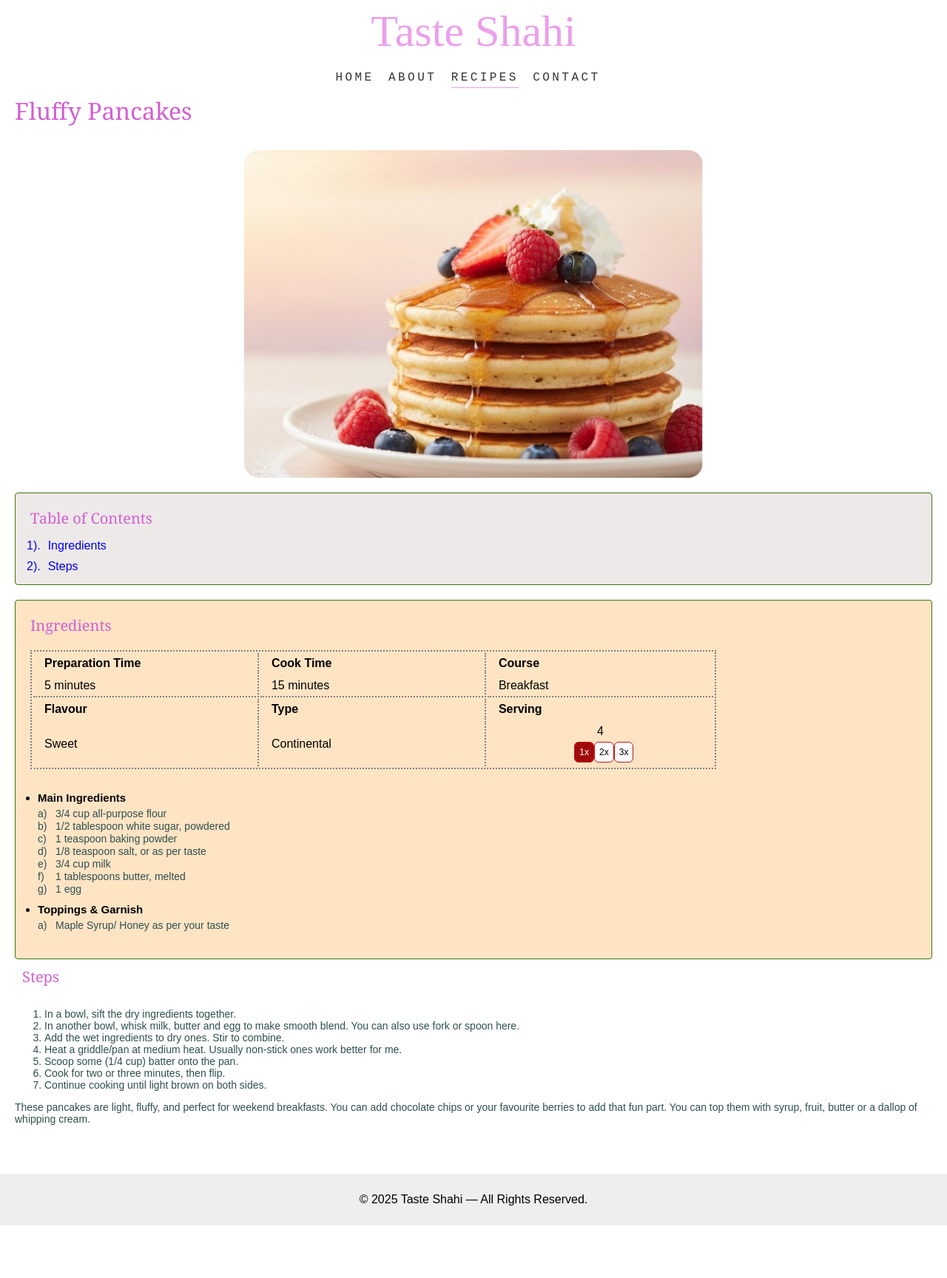
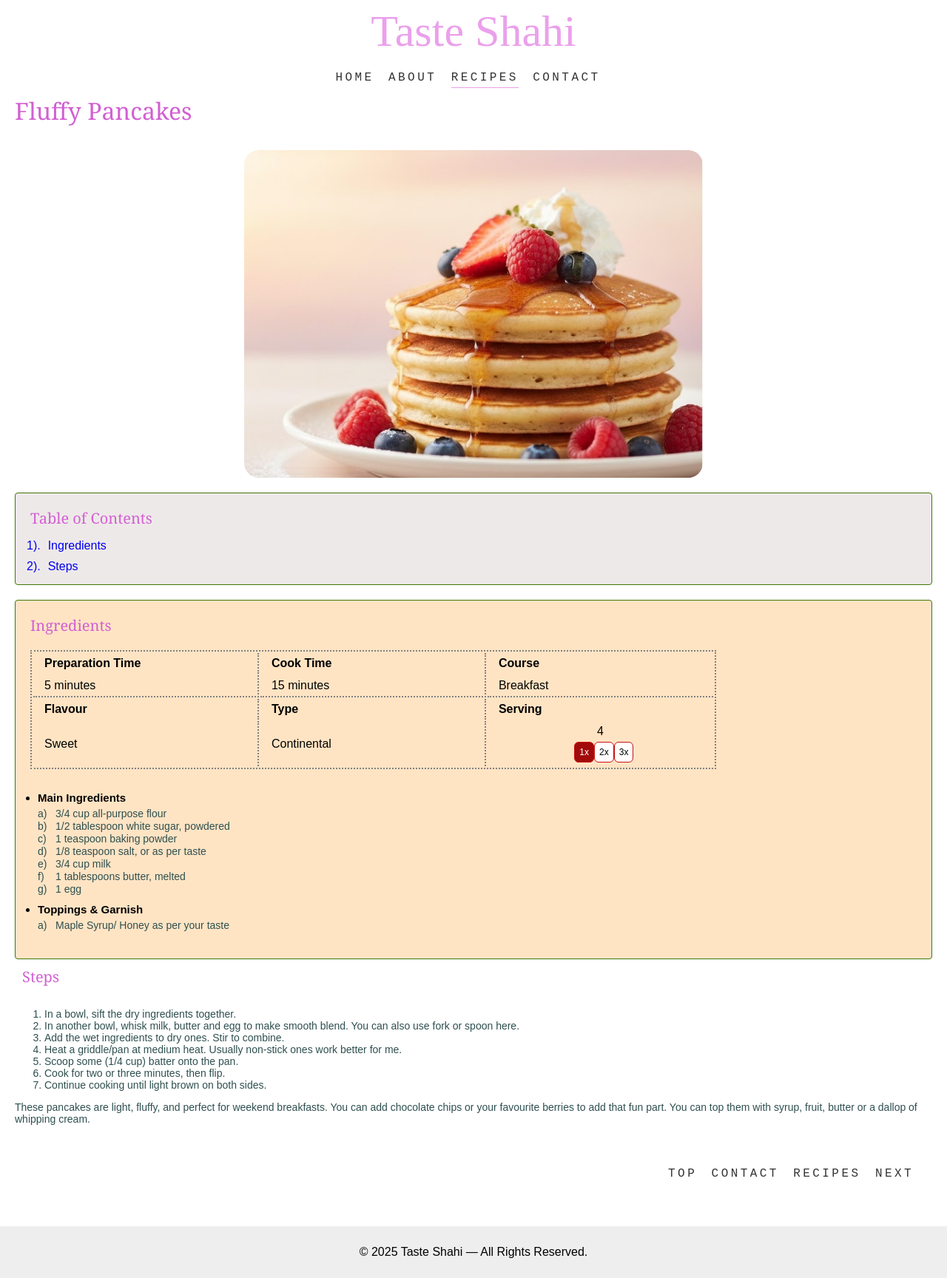
Before and after one commit to swad-rajsi/swad-rajsi.github.io, a Jekyll site: the page built from _recipes/pancakes.md, in a window 1280 px wide. Shown: the whole page at 74% size. Built offline with Jekyll 4.4.1, drawn with Linux system fonts in a browser that asks for light colours; before the commit the page ends 1657 px from its top, so only the background shows below that.

Commit message:
bottom menu

```diff
--- a/_layouts/recipe.html
+++ b/_layouts/recipe.html
@@ -37,7 +37,7 @@ document.addEventListener('click', function(e) {
 
   <main class="recipe">
 
-    <div class="swad-rajsi-centre-display"
+    <div id="top" class="swad-rajsi-centre-display"
       style="margin-top:-0.5em;margin-bottom:1em;color: #d25fd2ff;font-size:2em;font-family:Georgia;justify-content:left !important;">
       {{page.title}}</div>
     <div style="display: flex;justify-content: center;align-items: center;">
@@ -143,6 +143,19 @@ document.addEventListener('click', function(e) {
 
     <div class="swad-rajsi-ingredients">{{ content }}</div>
 
+    <div style="display:flex;justify-content:right;gap:20px;padding-top: 2em;">
+      <nav class="nav">
+        <a class="swad-rajsi-nav recipe-page-bottom-anchor"
+          href="#top">TOP</a>
+        <a class="swad-rajsi-nav recipe-page-bottom-anchor"
+          href="{{ '/contact/' | relative_url }}">CONTACT</a>
+        <a class="swad-rajsi-nav recipe-page-bottom-anchor"
+          href="{{ '/recipes/' | relative_url }}">RECIPES</a>
+        <a class="swad-rajsi-nav recipe-page-bottom-anchor"
+          href="{{ page.next.url | relative_url }}" title="{{ page.next.title }}">NEXT</a>
+      </nav>
+    </div>
+
   </main>
 
   {% include footer.html %}
--- a/assets/style.css
+++ b/assets/style.css
@@ -392,3 +392,7 @@ ol.alpha-paren li::before {
   left: -1.5rem;
 }
 /* End recipe ordered ol count */
+
+.recipe-page-bottom-anchor:hover {
+  border-bottom: 1px solid #eba0eb;
+}
```
